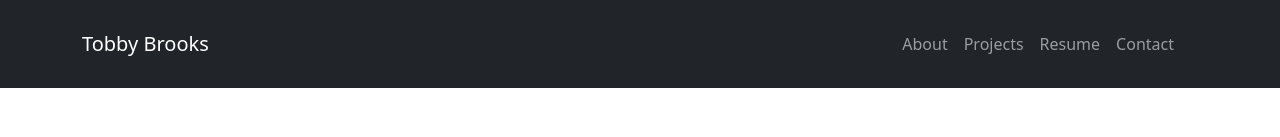
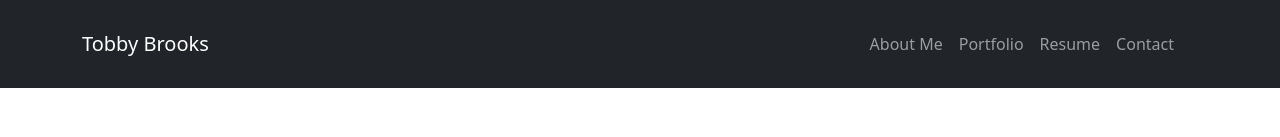
Before and after one commit to 1tbrooks1/tobbybrooks-react-portfolio, a React (Create React App) app: page / in a window 1280 px wide. Shown: the top 137 px of the page. Built offline with nearby package versions, Linux system fonts and the light colour scheme.

Commit message:
updated readme

```diff
--- a/src/App.js
+++ b/src/App.js
@@ -26,7 +26,9 @@ function App() {
 
   return (
     <div>
+      <header>
       <Navigation page={page} setPage={setPage} />
+      </header>
       <main>
         <div>{currentPage(page)}</div>
       </main>
--- a/src/components/Navigation/index.js
+++ b/src/components/Navigation/index.js
@@ -25,7 +25,7 @@ function Navigation({ setPage }) {
                   setPage("About");
                 }}
               >
-                About
+                About Me
               </Nav.Link>
               <Nav.Link
                 href="#projects"
@@ -33,7 +33,7 @@ function Navigation({ setPage }) {
                   setPage("Projects");
                 }}
               >
-                Projects
+                Portfolio
               </Nav.Link>
               <Nav.Link
                 href="#resume"
```
Also changed, not shown: portfolio.JPG (added), 1 other file (tests, documents, lock files or other folders).
